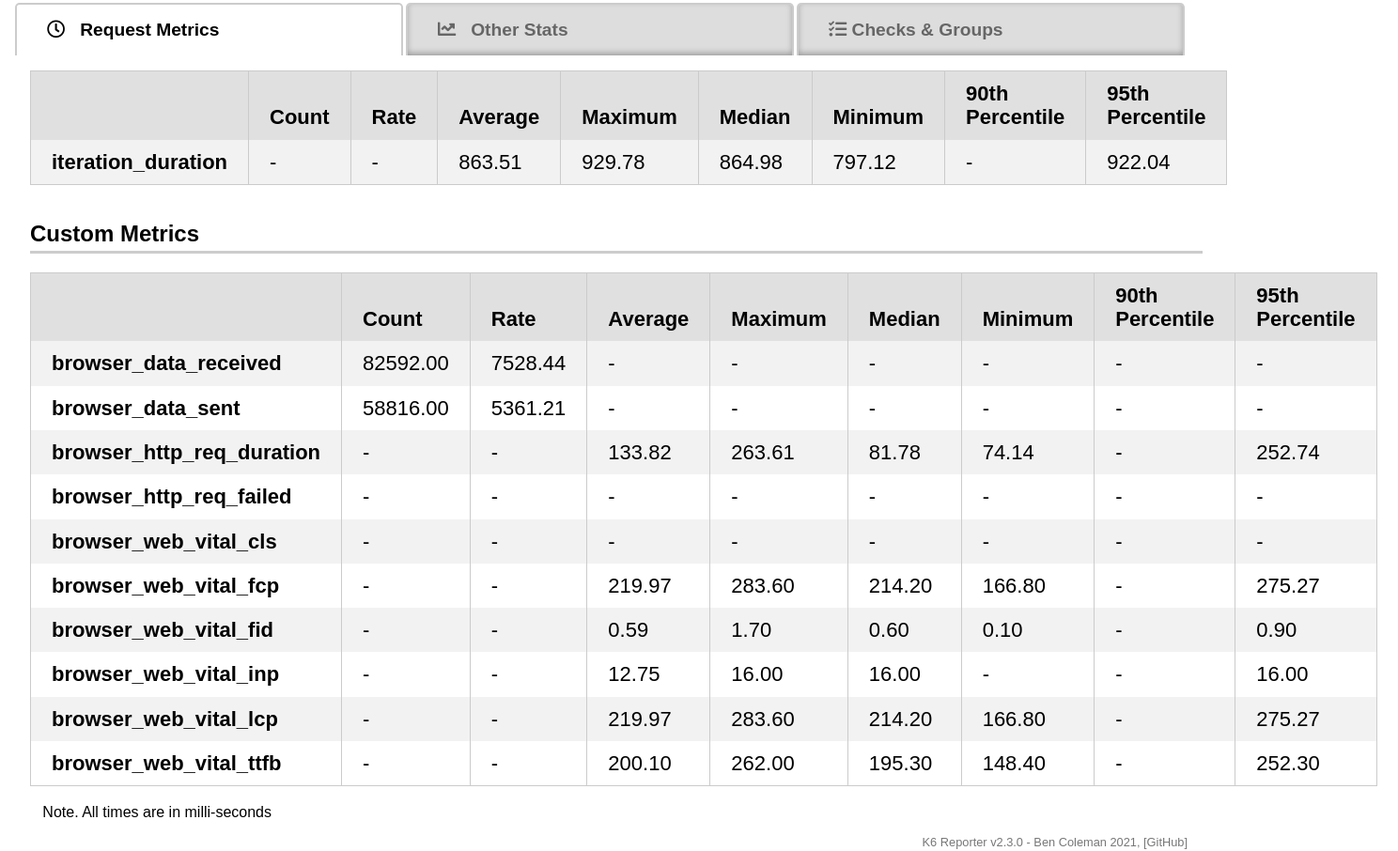
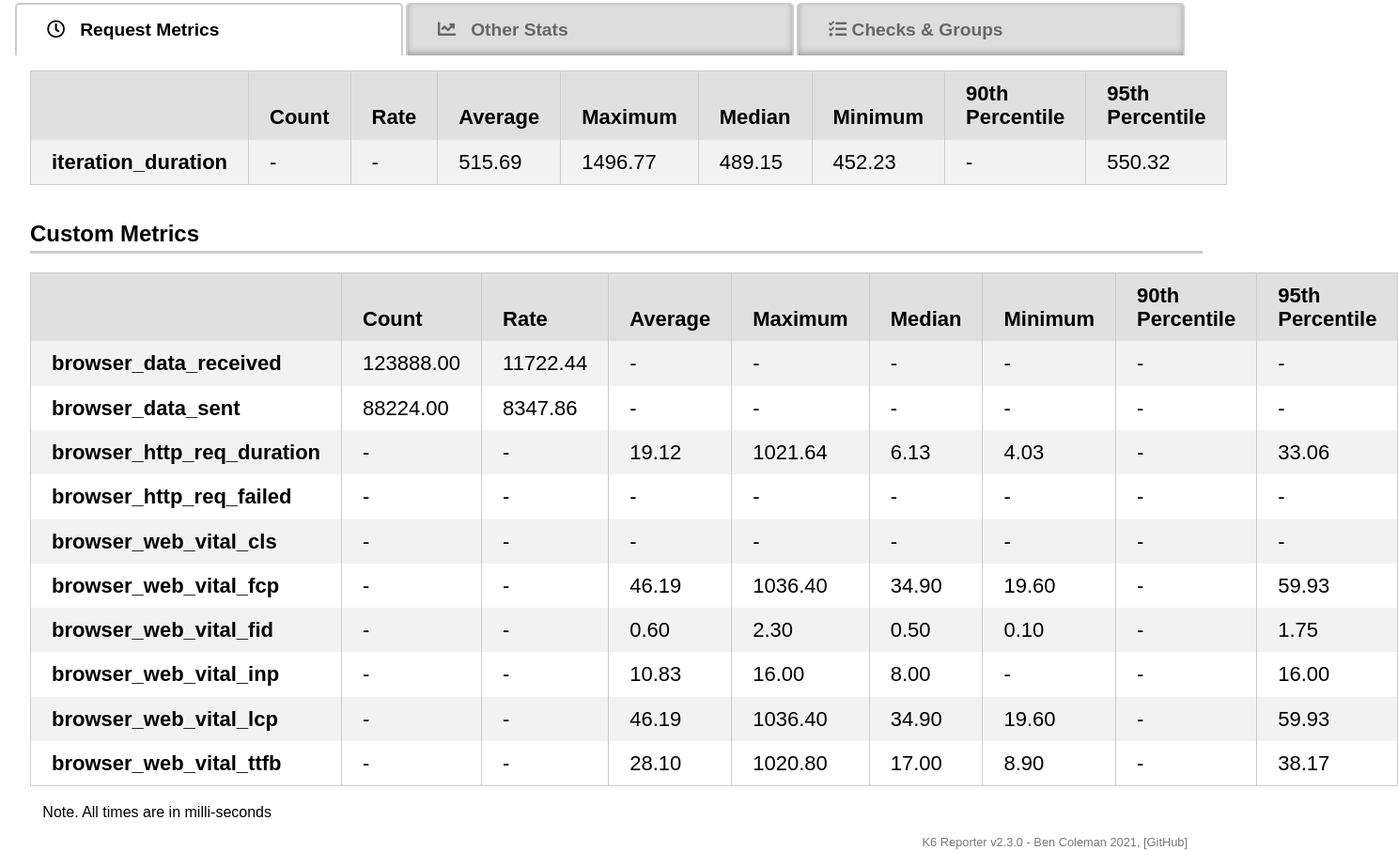
Before and after one commit to edgarmsilva/K6_WEB, a plain HTML site: page index.html in a window 1280 px wide. Shown: the part 277-1183 px from the top of the page at 94% size, 1488 px wide, since content can reach past the window. Drawn offline with nearby package versions, Linux system fonts and the light colour scheme.

Commit message:
deploy: f83c4c488fd5c897672c0900027aae2682e33a8a

```diff
--- a/index.html
+++ b/index.html
@@ -9,7 +9,7 @@
     <link rel="shortcut icon" href="https://raw.githubusercontent.com/benc-uk/k6-reporter/main/assets/icon.png" type="image/png">
 
     <meta name="viewport" content="width=device-width, initial-scale=1.0" />
-    <title>K6 Load Test: 2024-03-07 14:33</title>
+    <title>K6 Load Test: 2024-03-12 12:35</title>
     <style>
       body {
         margin: 1rem;
@@ -138,7 +138,7 @@
   <body>
     <h1>
       <svg style="vertical-align:middle" width="50" height="45" viewBox="0 0 50 45" fill="none" class="footer-module--logo--_lkxx"><path d="M31.968 34.681a2.007 2.007 0 002.011-2.003c0-1.106-.9-2.003-2.011-2.003a2.007 2.007 0 00-2.012 2.003c0 1.106.9 2.003 2.012 2.003z" fill="#7D64FF"></path><path d="M39.575 0L27.154 16.883 16.729 9.31 0 45h50L39.575 0zM23.663 37.17l-2.97-4.072v4.072h-2.751V22.038l2.75 1.989v7.66l3.659-5.014 2.086 1.51-3.071 4.21 3.486 4.776h-3.189v.001zm8.305.17c-2.586 0-4.681-2.088-4.681-4.662 0-1.025.332-1.972.896-2.743l4.695-6.435 2.086 1.51-2.239 3.07a4.667 4.667 0 013.924 4.6c0 2.572-2.095 4.66-4.681 4.66z" fill="#7D64FF"></path></svg>
-      &nbsp; K6 Load Test: 2024-03-07 14:33
+      &nbsp; K6 Load Test: 2024-03-12 12:35
     </h1>
 
     <div class="row">
@@ -196,19 +196,19 @@
 
 
 
-                  <td class="">863.51</td>
+                  <td class="">515.69</td>
 
 
 
-                  <td class="">929.78</td>
+                  <td class="">1496.77</td>
 
 
 
-                  <td class="">864.98</td>
+                  <td class="">489.15</td>
 
 
 
-                  <td class="">797.12</td>
+                  <td class="">452.23</td>
 
 
 
@@ -216,7 +216,7 @@
 
 
 
-                  <td class="">922.04</td>
+                  <td class="">550.32</td>
 
               </tr>
 
@@ -246,11 +246,11 @@
                 <td><b>browser_data_received</b></td>
 
 
-                  <td class="">82592.00</td>
+                  <td class="">123888.00</td>
 
 
 
-                  <td class="">7528.44</td>
+                  <td class="">11722.44</td>
 
 
 
@@ -283,11 +283,11 @@
                 <td><b>browser_data_sent</b></td>
 
 
-                  <td class="">58816.00</td>
+                  <td class="">88224.00</td>
 
 
 
-                  <td class="">5361.21</td>
+                  <td class="">8347.86</td>
 
 
 
@@ -328,19 +328,19 @@
 
 
 
-                  <td class="">133.82</td>
+                  <td class="">19.12</td>
 
 
 
-                  <td class="">263.61</td>
+                  <td class="">1021.64</td>
 
 
 
-                  <td class="">81.78</td>
+                  <td class="">6.13</td>
 
 
 
-                  <td class="">74.14</td>
+                  <td class="">4.03</td>
 
 
 
@@ -348,7 +348,7 @@
 
 
 
-                  <td class="">252.74</td>
+                  <td class="">33.06</td>
 
               </tr>
 
@@ -439,19 +439,19 @@
 
 
 
-                  <td class="">219.97</td>
+                  <td class="">46.19</td>
 
 
 
-                  <td class="">283.60</td>
+                  <td class="">1036.40</td>
 
 
 
-                  <td class="">214.20</td>
+                  <td class="">34.90</td>
 
 
 
-                  <td class="">166.80</td>
+                  <td class="">19.60</td>
 
 
 
@@ -459,7 +459,7 @@
 
 
 
-                  <td class="">275.27</td>
+                  <td class="">59.93</td>
 
               </tr>
 
@@ -476,15 +476,15 @@
 
 
 
-                  <td class="">0.59</td>
+                  <td class="">0.60</td>
 
 
 
-                  <td class="">1.70</td>
+                  <td class="">2.30</td>
 
 
 
-                  <td class="">0.60</td>
+                  <td class="">0.50</td>
 
 
 
@@ -496,7 +496,7 @@
 
 
 
-                  <td class="">0.90</td>
+                  <td class="">1.75</td>
 
               </tr>
 
@@ -513,7 +513,7 @@
 
 
 
-                  <td class="">12.75</td>
+                  <td class="">10.83</td>
 
 
 
@@ -521,7 +521,7 @@
 
 
 
-                  <td class="">16.00</td>
+                  <td class="">8.00</td>
 
 
 
@@ -550,19 +550,19 @@
 
 
 
-                  <td class="">219.97</td>
+                  <td class="">46.19</td>
 
 
 
-                  <td class="">283.60</td>
+                  <td class="">1036.40</td>
 
 
 
-                  <td class="">214.20</td>
+                  <td class="">34.90</td>
 
 
 
-                  <td class="">166.80</td>
+                  <td class="">19.60</td>
 
 
 
@@ -570,7 +570,7 @@
 
 
 
-                  <td class="">275.27</td>
+                  <td class="">59.93</td>
 
               </tr>
 
@@ -587,19 +587,19 @@
 
 
 
-                  <td class="">200.10</td>
+                  <td class="">28.10</td>
 
 
 
-                  <td class="">262.00</td>
+                  <td class="">1020.80</td>
 
 
 
-                  <td class="">195.30</td>
+                  <td class="">17.00</td>
 
 
 
-                  <td class="">148.40</td>
+                  <td class="">8.90</td>
 
 
 
@@ -607,7 +607,7 @@
 
 
 
-                  <td class="">252.30</td>
+                  <td class="">38.17</td>
 
               </tr>
 
@@ -628,7 +628,7 @@
             <div class="box metricbox">
               <h4>Checks</h4>
               <i class="fas fa-eye icon"></i>
-              <div class="row"><div>Passed</div><div>64</div></div>
+              <div class="row"><div>Passed</div><div>96</div></div>
               <div class="row"><div>Failed</div><div>0</div></div>
             </div>
 
@@ -637,8 +637,8 @@
             <div class="box metricbox">
               <h4>Iterations</h4>
               <i class="fas fa-redo icon"></i>
-              <div class="row"><div>Total</div><div>32</div></div>
-              <div class="row"><div>Rate</div><div>2.92/s</div></div>
+              <div class="row"><div>Total</div><div>48</div></div>
+              <div class="row"><div>Rate</div><div>4.54/s</div></div>
             </div>
 
 
@@ -692,11 +692,11 @@
           </thead>
 
             <tr class="checkDetails ">
-              <td width="50%">LoginPage</td><td>32</td><td>0</td>
+              <td width="50%">LoginPage</td><td>48</td><td>0</td>
             </tr>
 
             <tr class="checkDetails ">
-              <td width="50%">header</td><td>32</td><td>0</td>
+              <td width="50%">header</td><td>48</td><td>0</td>
             </tr>
 
         </table>
```
